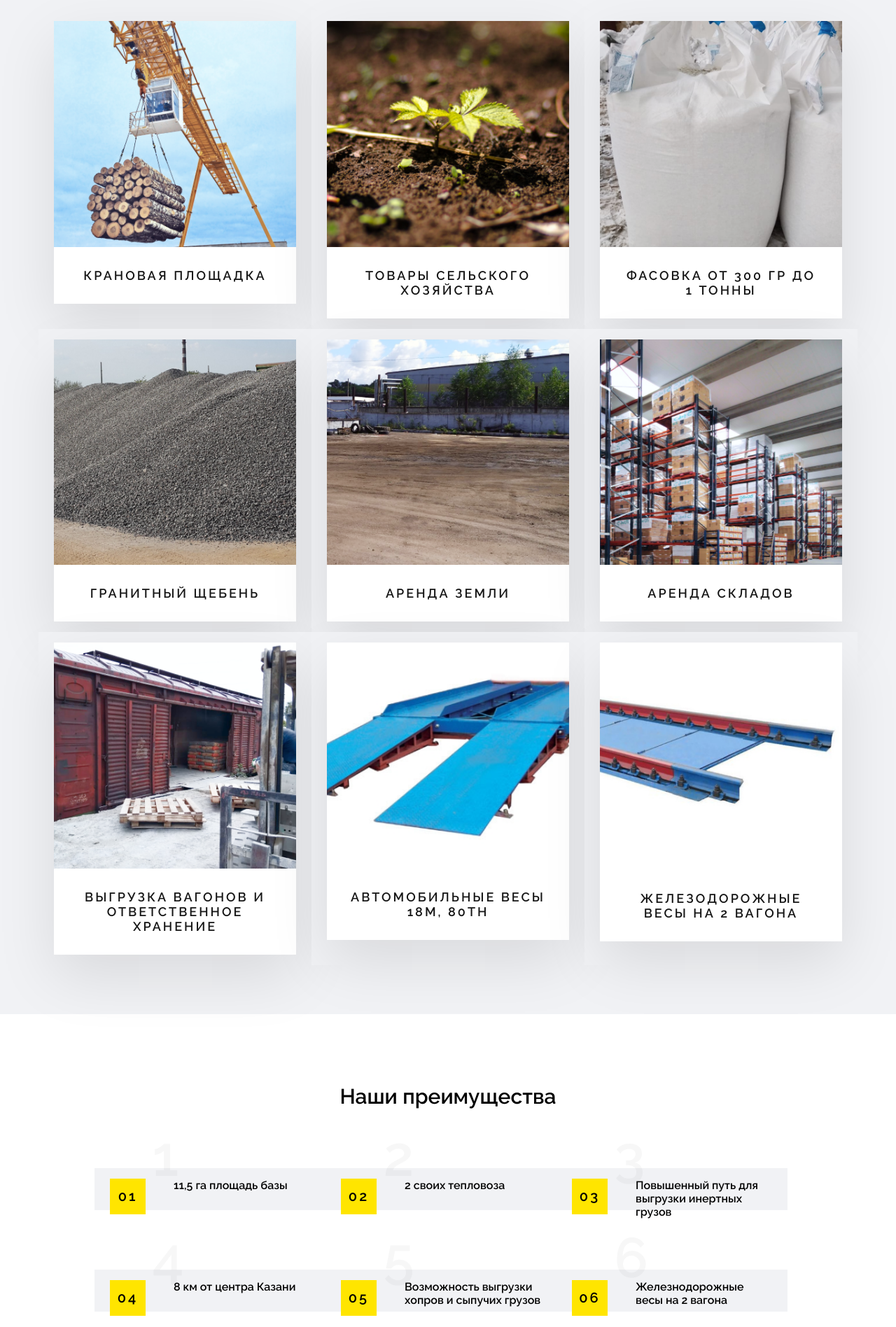
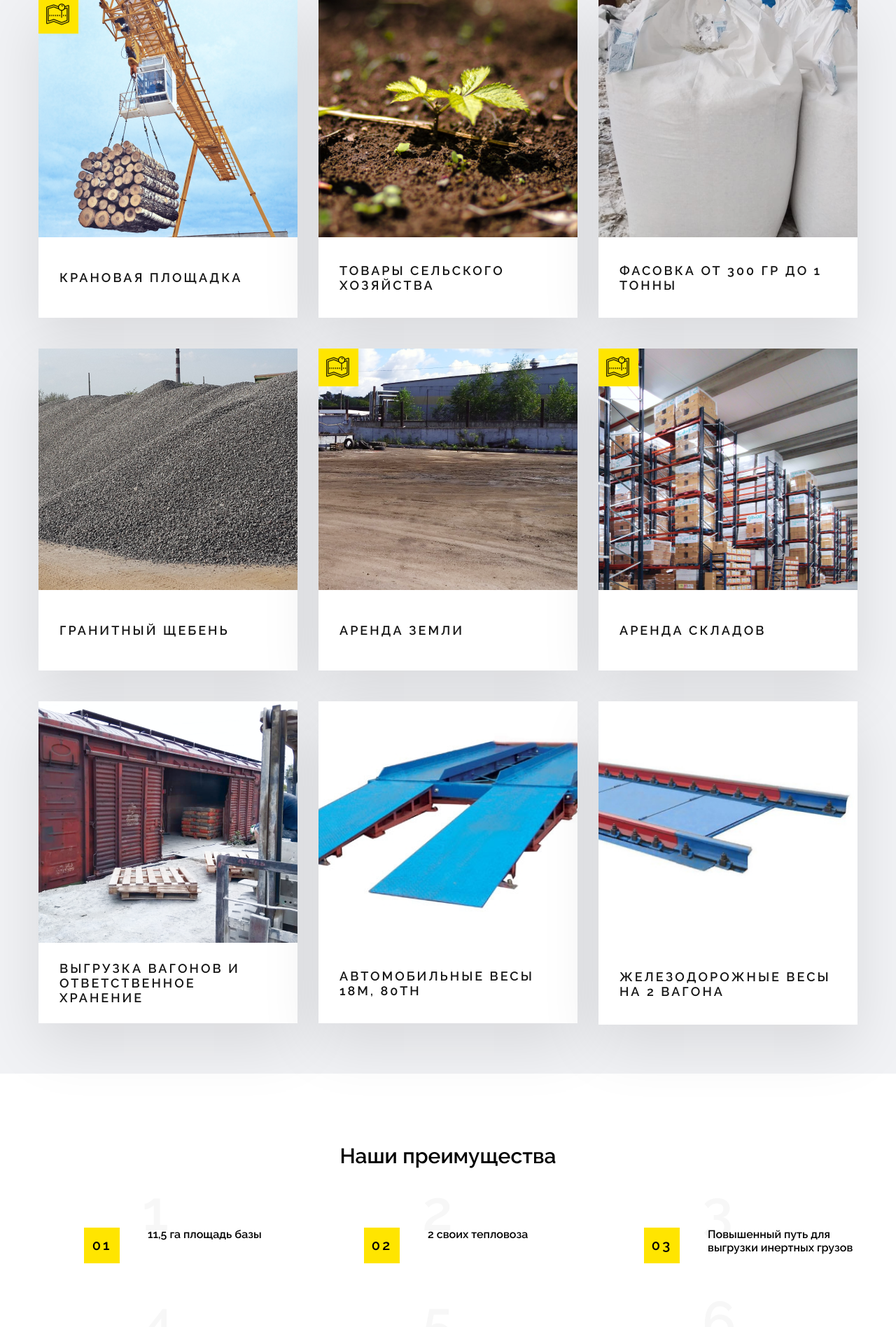
Before and after one commit to ZojaAc/veles, a website: page app/html/index.html in a window 1280 px wide. Shown: the part 904-2800 px from the top of the page at 70% size. Drawn offline with nearby package versions, Linux system fonts and the light colour scheme; files that its build step writes are made by us from their sources; files whose address does not match are found by name.

Commit message:
испр сетку

```diff
--- a/app/html/index.html
+++ b/app/html/index.html
@@ -55,6 +55,12 @@
       <div class="container__row">
         <div class="container__column">
           <div class="container__card card">
+            <div class="card__icon">
+              <div class="card__icon-img-block">
+                <img class="card__icon-img" src="img/icon.png" alt="icon-map">
+              </div>
+              <div class="card__icon-text">Смотреть карту территорий</div>
+            </div>
             <img class="card__img" src="img/container-1-img.png" alt="img-product">
             <div class="card__text">Крановая площадка</div>
           </div>
@@ -79,12 +85,24 @@
         </div>
         <div class="container__column">
           <div class="container__card card">
+            <div class="card__icon">
+              <div class="card__icon-img-block">
+                <img class="card__icon-img" src="img/icon.png" alt="icon-map">
+              </div>
+              <div class="card__icon-text">Смотреть карту территорий</div>
+            </div>
             <img class="card__img" src="img/container-5-img.png" alt="img-product">
             <div class="card__text">Аренда земли</div>
           </div>
         </div>
         <div class="container__column">
           <div class="container__card card">
+            <div class="card__icon">
+              <div class="card__icon-img-block">
+                <img class="card__icon-img" src="img/icon.png" alt="icon-map">
+              </div>
+              <div class="card__icon-text">Смотреть карту территорий</div>
+            </div>
             <img class="card__img" src="img/container-6-img.png" alt="img-product">
             <div class="card__text">аренда складов</div>
           </div>
@@ -115,53 +133,67 @@
     <div class="container advantages__container">
       <div class="container__row advantages__row">
         <div class="container__column advantages__column">
-          <div class="container__mark">01</div>
-          <div class="container__text advantages__text">11,5 га площадь базы</div>
-          <div class="container__number">1</div>
+          <div class="container__card card advantages__card">
+            <div class="advantages__mark">01</div>
+            <div class="advantages__text">11,5 га площадь базы</div>
+            <div class="advantages__number">1</div>
+          </div>
         </div>
         <div class="container__column advantages__column">
-          <div class="container__mark">02</div>
-          <div class="container__text advantages__text">2 своих тепловоза</div>
-          <div class="container__number">2</div>
+          <div class="container__card card advantages__card">
+            <div class="advantages__mark">02</div>
+            <div class="advantages__text">2 своих тепловоза</div>
+            <div class="advantages__number">2</div>
+          </div>
         </div>
         <div class="container__column advantages__column">
-          <div class="container__mark">03</div>
-          <div class="container__text advantages__text">Повышенный путь для выгрузки инертных грузов</div>
-          <div class="container__number">3</div>
+          <div class="container__card card advantages__card">
+            <div class="advantages__mark">03</div>
+            <div class="advantages__text">Повышенный путь для выгрузки инертных грузов</div>
+            <div class="advantages__number">3</div>
           </div>
         </div>
-      <div class="container__row advantages__row">
         <div class="container__column advantages__column">
-          <div class="container__mark">04</div>
-          <div class="container__text advantages__text">8 км от центра Казани</div>
-          <div class="container__number">4</div>
+          <div class="container__card card advantages__card">
+            <div class="advantages__mark">04</div>
+            <div class="advantages__text">8 км от центра Казани</div>
+            <div class="advantages__number">4</div>
+          </div>
         </div>
         <div class="container__column advantages__column">
-          <div class="container__mark">05</div>
-          <div class="container__text advantages__text">Возможность выгрузки хопров и сыпучих грузов</div>
-          <div class="container__number">5</div>
+          <div class="container__card card advantages__card">
+            <div class="advantages__mark">05</div>
+            <div class="advantages__text">Возможность выгрузки хопров и сыпучих грузов</div>
+            <div class="advantages__number">5</div>
+          </div>
         </div>
         <div class="container__column advantages__column">
-          <div class="container__mark">06</div>
-          <div class="container__text advantages__text">Железнодорожные весы на 2 вагона</div>
-          <div class="container__number">6</div>
+          <div class="container__card card advantages__card">
+            <div class="advantages__mark">06</div>
+            <div class="advantages__text">Железнодорожные весы на 2 вагона</div>
+            <div class="advantages__number">6</div>
           </div>
         </div>
-      <div class="container__row advantages__row">
         <div class="container__column advantages__column">
-          <div class="container__mark">07</div>
-          <div class="container__text advantages__text">Автомобильные весы 18 м на 80 тонн</div>
-          <div class="container__number">7</div>
+          <div class="container__card card advantages__card">
+            <div class="advantages__mark">07</div>
+            <div class="advantages__text">Автомобильные весы 18 м на 80 тонн</div>
+            <div class="advantages__number">7</div>
+          </div>
         </div>
         <div class="container__column advantages__column">
-          <div class="container__mark">08</div>
-          <div class="container__text advantages__text">3 пандуса для выгрузки и загрузки крытых вагонов и фур</div>
-          <div class="container__number">8</div>
+          <div class="container__card card advantages__card">
+            <div class="advantages__mark">08</div>
+            <div class="advantages__text">3 пандуса для выгрузки и загрузки крытых вагонов и фур</div>
+            <div class="advantages__number">8</div>
+          </div>
         </div>
         <div class="container__column advantages__column">
-          <div class="container__mark">09</div>
-          <div class="container__text advantages__text">Козловой кран</div>
-          <div class="container__number">9</div>
+          <div class="container__card card advantages__card">
+            <div class="advantages__mark">09</div>
+            <div class="advantages__text">Козловой кран</div>
+            <div class="advantages__number">9</div>
+          </div>
         </div>
       </div>
     </div>
@@ -257,7 +289,6 @@
       btnMenu.classList.toggle('_active');
       body.classList.toggle('lock');
     });
-
   </script>
 </body>
 
--- a/app/scss/blocks/advantages.scss
+++ b/app/scss/blocks/advantages.scss
@@ -2,33 +2,49 @@
   background-color: $font-nav;
   padding-top: 85px;
 
-  &__title {
-    margin-bottom: 70px;
+  &__container {
+    padding-bottom: 30px;
   }
 
-  &__column {
+  &__card {
     display: flex;
-    min-height: auto;
-    max-height: 60px;
-    box-shadow: none;
     position: relative;
+    padding-left: 65px;
+    padding-bottom: 63px;
   }
 
-  &__row {
-    padding: 0 100px 85px 80px;
-    margin-bottom: 0;
+  &__column &__card {
+    box-shadow: none;
+  }
+
+  &__title {
+    margin-bottom: 48px;
   }
 
   &__text {
     @include font(16px, 19px, 600);
-    letter-spacing: normal;
-    text-transform: none;
-    text-align: left;
-    padding: 0;
     margin-left: 40px;
   }
 
-  &__container {
-    padding-bottom: 30px;
+  &__mark {
+    width: 51px;
+    height: 51px;
+    background-color: $bg-btn;
+    color: #000000;
+    @include font(20px, 21px, 600);
+    letter-spacing: 3px;
+    text-transform: uppercase;
+    display: flex;
+    align-items: center;
+    justify-content: center;
+    flex-shrink: 0;
+  }
+
+  &__number {
+    position: absolute;
+    left: 40%;
+    bottom: 80%;
+    @include font(80px, 94px, 600);
+    color: rgba(0, 0, 0, 0.03);
   }
 }
--- a/app/scss/blocks/card.scss
+++ b/app/scss/blocks/card.scss
@@ -1,17 +1,63 @@
 .card {
   background-color: $font-nav;
   box-shadow: 0px 30px 80px rgba(0, 0, 0, 0.102355);
+  position: relative;
+
+  &:hover {
+    transition: transform 500ms ease;
+    transform: translateY(-40px);
+  }
+
+  &:hover .card__text {
+    @include font(18px, 21px, 800);
+  }
 
   &__text {
     @include font(18px, 21px, 600);
     letter-spacing: 3px;
     text-transform: uppercase;
     color: $bg-nav;
-    text-align: center;
-    padding: 30px;
+    padding-left: 30px;
+    padding-right: 30px;
+    min-height: 115px;
+    display: flex;
+    align-items: center;
   }
 
   &__img {
     width: 100%;
   }
+
+  &__icon {
+    position: absolute;
+    top: 0;
+    left: 0;
+    display: flex;
+
+    &:hover {
+      .card__icon-text {
+        opacity: 1;
+        transition: opacity 500ms ease, transform 500ms ease;
+      }
+    }
+  }
+
+  &__icon-img-block {
+    background-color: $bg-btn;
+    width: 57px;
+    height: 54px;
+    padding: 9px 10px;
+    cursor: pointer;
+  }
+
+  &__icon-text {
+    padding: 16px 15px 16px 4px;
+    @include font(18px, 21px, 400);
+    color: $bg-nav;
+    background-color: $bg-btn;
+    display: flex;
+    align-items: center;
+    opacity: 0;
+    transform: translateY(0);
+  }
 }
--- a/app/scss/blocks/container.scss
+++ b/app/scss/blocks/container.scss
@@ -1,8 +1,8 @@
 .container {
   padding-left: 15px;
   padding-right: 15px;
-  padding-bottom: 70px;
-  max-width: 1170px;
+  padding-bottom: 48px;
+  max-width: 1200px;
   margin: 0 auto;
 
   &__row {
@@ -14,31 +14,9 @@
 
   &__column {
     width: calc(100%/3);
-    background-color: $font-nav;
-    padding: 15px 22px;
+    // background-color: $font-nav;
+    padding: 22px 15px;
     flex-grow: 1;
-    background-color: $bg-cont;
-  }
-
-  &__mark {
-    width: 51px;
-    height: 51px;
-    background-color: $bg-btn;
-    color: #000000;
-    @include font(20px, 21px, 600);
-    letter-spacing: 3px;
-    text-transform: uppercase;
-    display: flex;
-    align-items: center;
-    justify-content: center;
-    flex-shrink: 0;
-  }
-
-  &__number {
-    position: absolute;
-    left: 25%;
-    bottom: 50%;
-    @include font(80px, 94px, 600);
-    color: rgba(0, 0, 0, 0.03);
+    // background-color: $bg-cont;
   }
 }
--- a/app/scss/blocks/main.scss
+++ b/app/scss/blocks/main.scss
@@ -6,6 +6,6 @@
     @include font(30px, 35px, 600);
     text-align: center;
     padding: 15px;
-    margin-bottom: 55px;
+    margin-bottom: 12px;
   }
 }
```
Also changed, not shown: docs/index.html (+61 -30 lines), app/img/icon.png (added), docs/css/main.css, docs/img/icon.png (added). Lines whose indentation alone changed are shown as unchanged.
